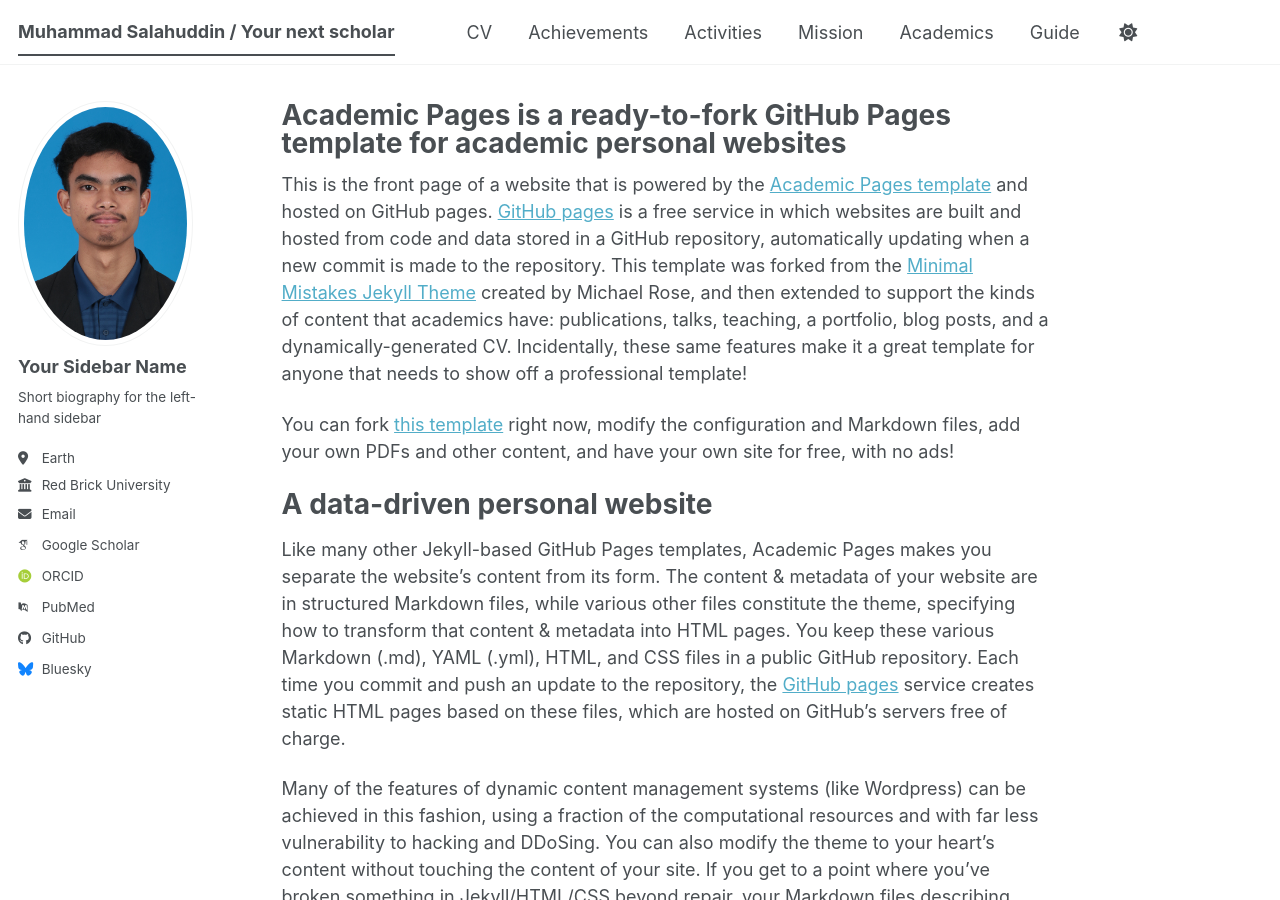
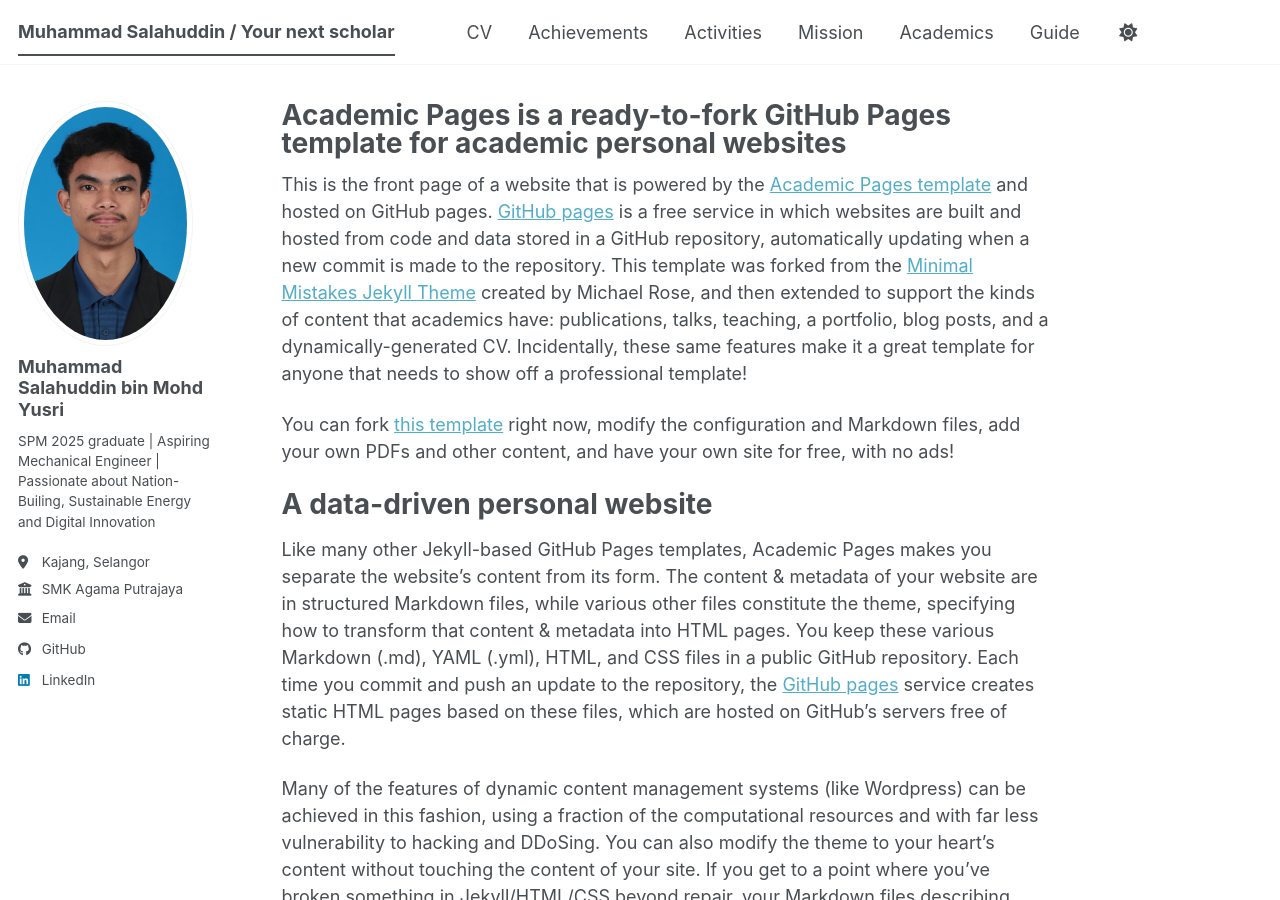
Before and after one commit to msalahuddinyusri20/msalahuddinyusri20.github.io, a Jekyll site: the page built from _pages/about.md, in a window 1280 px wide and 900 px high. Built offline with Jekyll 4.4.1, drawn with Linux system fonts in a browser that asks for light colours; some web fonts are replaced; a script bundle is joined from its source files by our own code; library files that are not in the unit come from our copies.

Commit message:
Update _config.yml

```diff
--- a/_config.yml
+++ b/_config.yml
@@ -24,24 +24,24 @@
 author:
   # Biographic information
   avatar           : Passport photo Salahuddin.jpg
-  name             : "Your Sidebar Name"
+  name             : "Muhammad Salahuddin bin Mohd Yusri"
   pronouns         : # example: "she/her"
-  bio              : "Short biography for the left-hand sidebar"
-  location         : "Earth"
-  employer         : "Red Brick University"
+  bio              : "SPM 2025 graduate | Aspiring Mechanical Engineer | Passionate about Nation-Builing, Sustainable Energy and Digital Innovation"
+  location         : "Kajang, Selangor"
+  employer         : "SMK Agama Putrajaya"
   uri              : # URL
-  email            : "none@example.org"
+  email            : "msalahuddin.yusri20@gmail.com"
 
   # Academic websites
   academia         : # URL
   arxiv            : # URL - Update with the correct link to your profile
-  googlescholar    : "https://scholar.google.com/citations?user=PS_CX0AAAAAJ"
+  googlescholar    :
   inspire-hep      : # URL
   impactstory      : # URL
-  orcid            : "https://orcid.org/yourorcidurl"
+  orcid            :
   semantic         : # URL
   ssrn             : # URL
-  pubmed           : "https://www.ncbi.nlm.nih.gov/pubmed/?term=john+snow"
+  pubmed           :
   researchgate     : # URL
   scopus           : # URL
   zotero           : # URL
@@ -51,13 +51,13 @@
   bitbucket        : # Username - Update with your username on the site
   codepen          : # Username
   dribbble         : # Username
-  github           : "academicpages"
+  github           : "msalahuddinyusri20"
   kaggle           : # Username
   stackoverflow    : # User number or user number and name (i.e., use "1" or "1/jeff-atwood")
 
   # Social media
   artstation       : # Username
-  bluesky          : "bsky.app" # Replace this with you Bluesky username
+  bluesky          :  # Replace this with you Bluesky username
   facebook         : # Username
   flickr           : # Username
   foursquare       : # Username
@@ -66,7 +66,7 @@
   keybase          : # Username
   instagram        : # Username
   lastfm           : # Username
-  linkedin         : # Username
+  linkedin         : "salahuddin-yusri-3b94453a1"
   mastodon         : # URL
   medium           : # URL
   pinterest        : # Username
```
